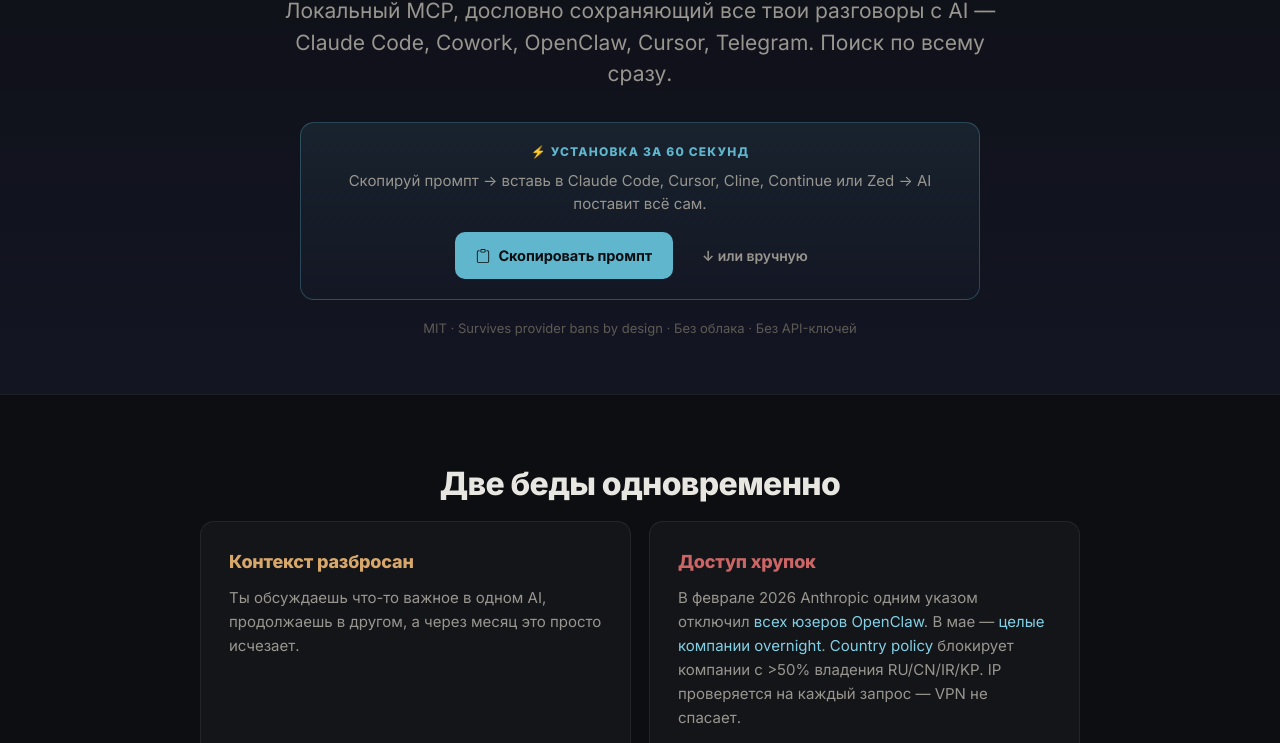
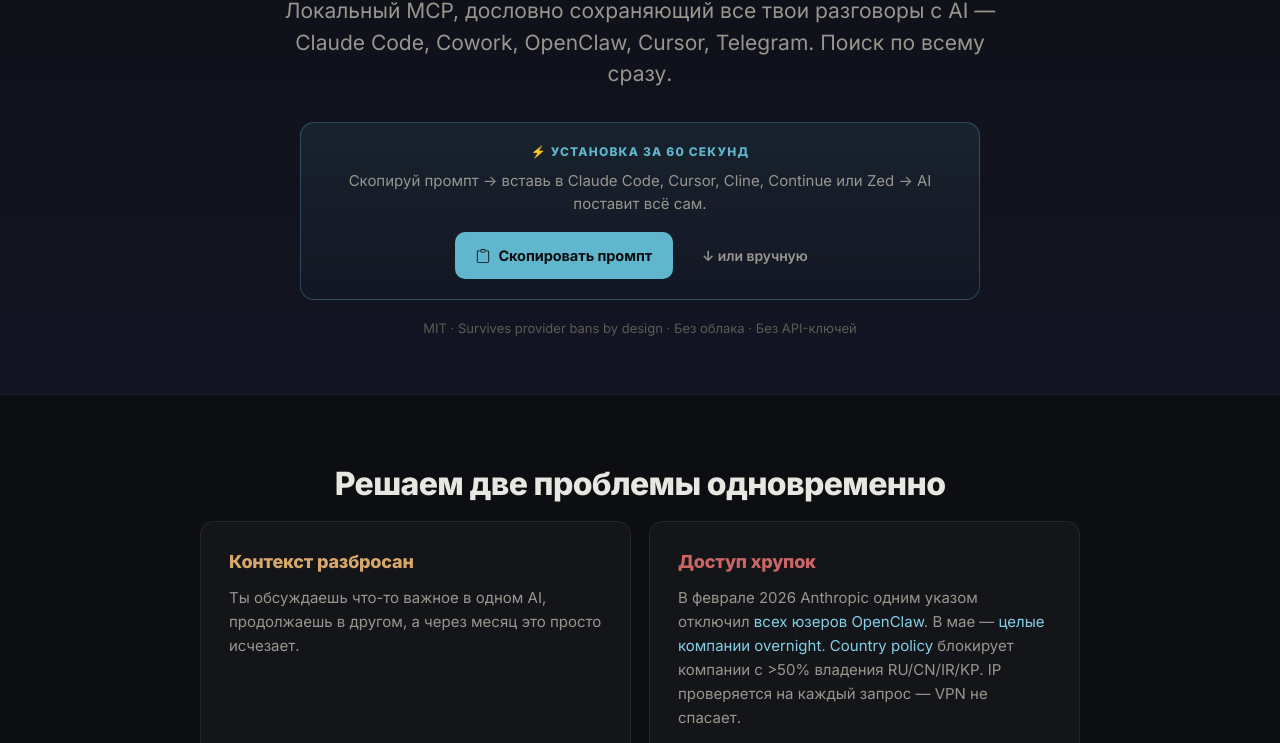
Before and after one commit to parallelclaw/memex-mvp, a website: page docs/v3/index.html in a window 1280 px wide. Shown: the part 357-1100 px from the top of the page. Drawn offline with Linux system fonts and the light colour scheme.

Commit message:
v3 landing: rephrase pain section heading to active voice

```diff
--- a/docs/v3/index.html
+++ b/docs/v3/index.html
@@ -566,7 +566,7 @@
 
 <section class="section">
   <div class="section-inner">
-    <h2 class="section-title" data-en="Two problems at once" data-ru="Две беды одновременно">Two problems at once</h2>
+    <h2 class="section-title" data-en="We solve two problems at once" data-ru="Решаем две проблемы одновременно">We solve two problems at once</h2>
     <div class="pain-grid">
       <div class="pain-card fragmentation">
         <h3 data-en="Context is scattered" data-ru="Контекст разбросан">Context is scattered</h3>
```
